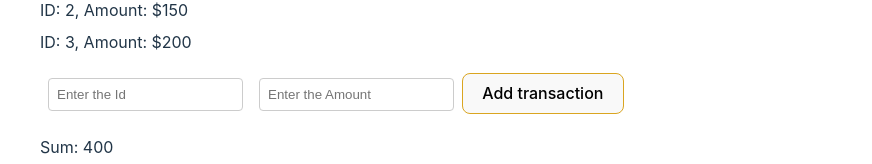
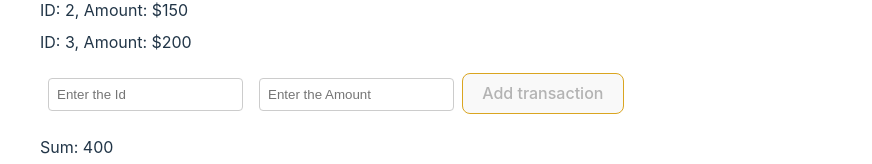
Before and after one commit to carloslimaborges/taller-share, a React (Vite) app: page / in a window 1280 px wide. Shown: the part 359-523 px from the top of the page, without its empty margins (0-872 px from the left). Built offline with nearby package versions, Linux system fonts and the light colour scheme.

Commit message:
disable add transaction button when input is invalid

```diff
--- a/src/App.tsx
+++ b/src/App.tsx
@@ -97,7 +97,16 @@ const PaymentDashboard: React.FC = () => {
             value={newTransaction.amount ?? ""}
             onChange={handleInputChange}
           />
-          <button onClick={handleAddTransaction}>Add transaction</button>
+          <button
+            onClick={handleAddTransaction}
+            disabled={
+              !newTransaction.id ||
+              !newTransaction.amount ||
+              newTransaction.amount < 0
+            }
+          >
+            Add transaction
+          </button>
         </li>
         <li>
           <p>Sum: {sum}</p>
```
